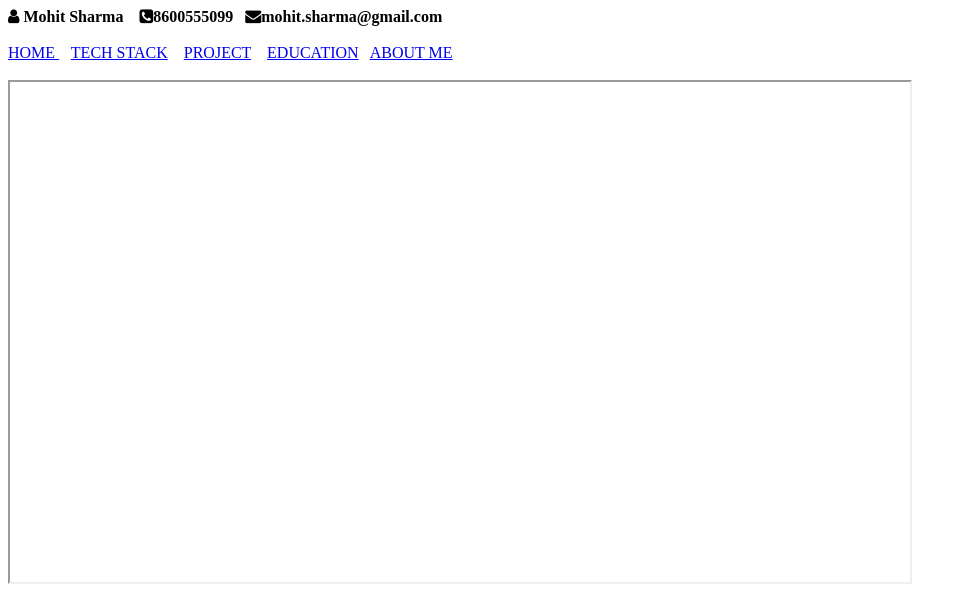
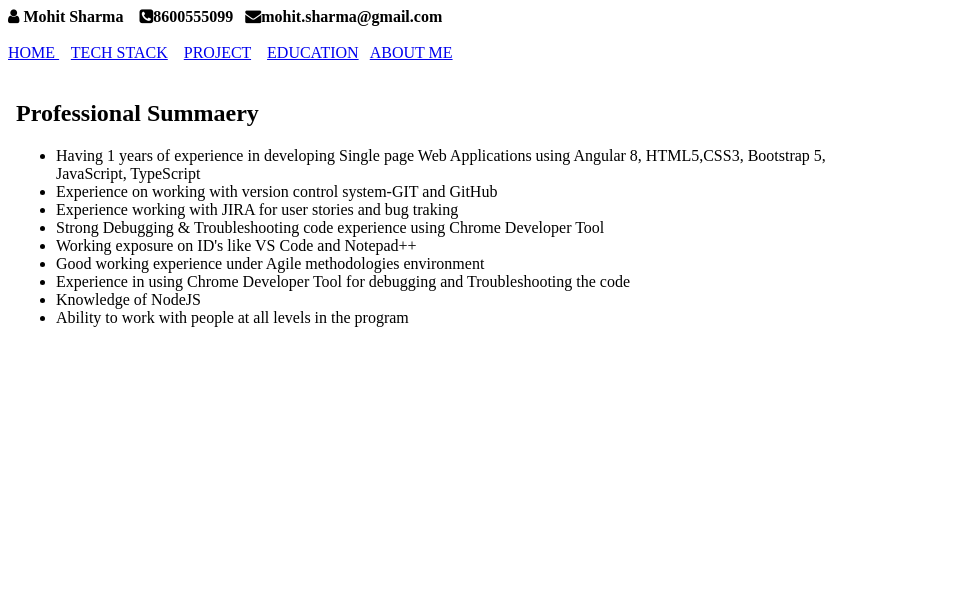
Before and after one commit to Raghupati22/my-profile, a plain HTML site: page index.html in a window 1280 px wide. Shown: the top 596 px of the page, without its empty margins (0-967 px from the left). Drawn offline with Linux system fonts and the light colour scheme.

Commit message:
home page set
home page set

```diff
--- a/index.html
+++ b/index.html
@@ -18,7 +18,7 @@
     <a href="education.html" target="myFrame"> EDUCATION</a>&nbsp;&nbsp;
     <a href="aboutMe.html" target="myFrame"> ABOUT ME</a> <br><br>
 </nav>
-    <iframe width="900px" height="500px" name="myFrame">
+    <iframe width="900px" height="500px" name="myFrame" src="home.html" frameborder="0">
 
     </iframe>
     <br><br>
```
